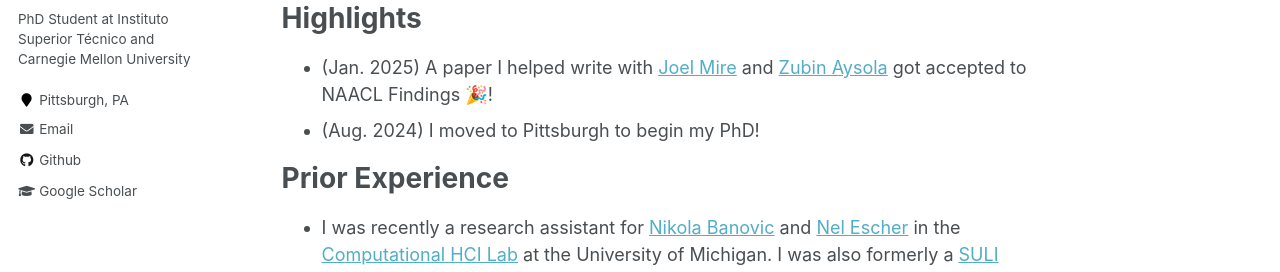
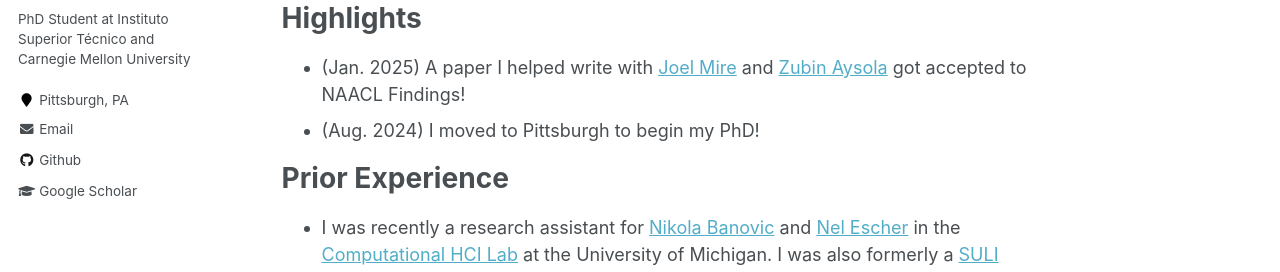
Before and after one commit to chechelnitskd/chechelnitskd.github.io, a Jekyll site: the page built from _pages/about.md, in a window 1280 px wide and 900 px high, scrolled down 624 px. Shown: the part 203-475 px from the top of the window. Built offline with Jekyll 4.4.1, drawn with Linux system fonts in a browser that asks for light colours.

```diff
--- a/_pages/about.md
+++ b/_pages/about.md
@@ -20,7 +20,7 @@ Hi, I'm Dan! Here is some information about me:
 - As an aspiring researcher, I am constantly looking to expand my knowledge and learn more about recent developments in the fields of computer science and linguistics. Currently as part of my Ph.D. coursework, I am developing practical skills in **multimodal machine learning** and **information retrieval** techniques.
 
 # Highlights
-- (Jan. 2025) A paper I helped write with [Joel Mire](https://joelmire.notion.site/) and [Zubin Aysola](https://www.linkedin.com/in/zubin-aysola/) got accepted to NAACL Findings 🎉!
+- (Jan. 2025) A paper I helped write with [Joel Mire](https://joelmire.notion.site/) and [Zubin Aysola](https://www.linkedin.com/in/zubin-aysola/) got accepted to NAACL Findings!
 - (Aug. 2024) I moved to Pittsburgh to begin my PhD!
 
 # Prior Experience
```
